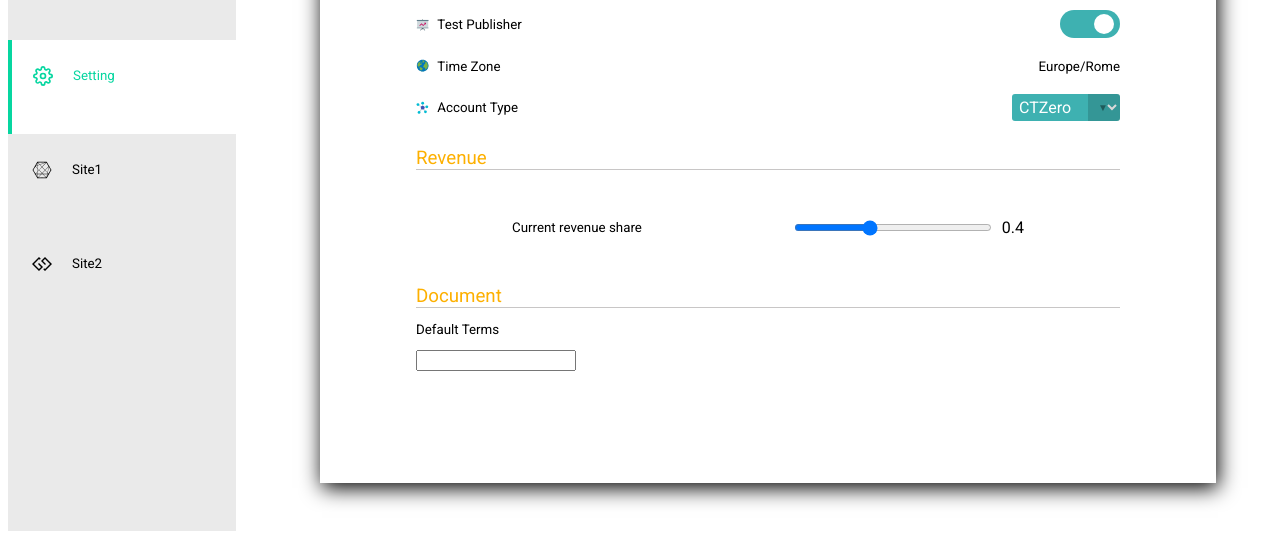
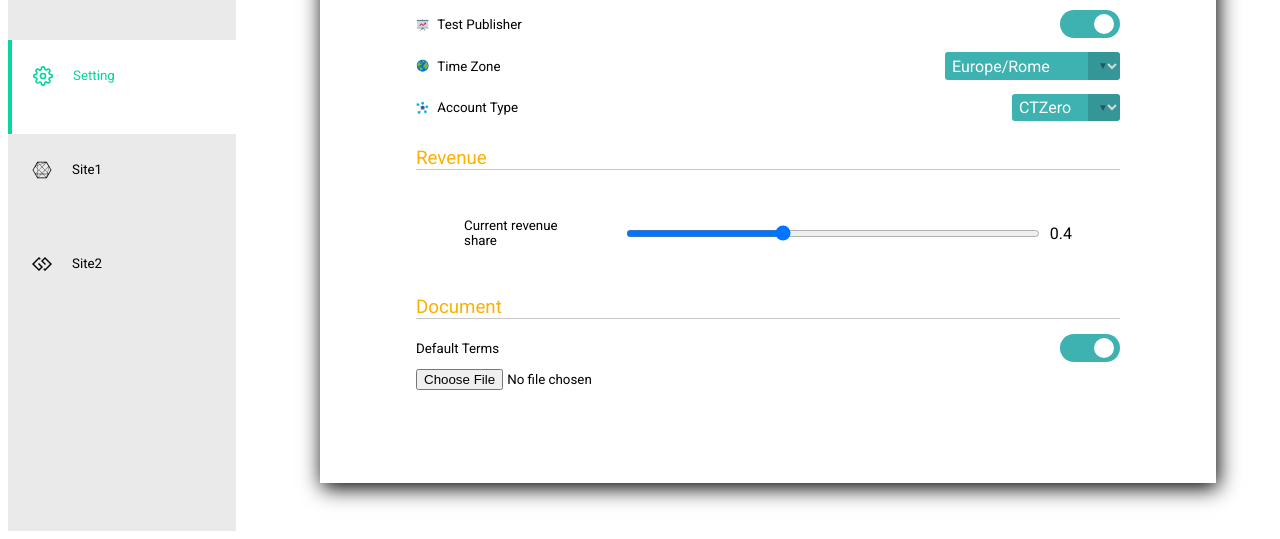
Before and after one commit to YizhuoZhang3/ClickTripz_FrontEnd, a React app: page / in a window 1280 px wide. Both pictures are taken after a click on the tab "Setting". Shown: the part 277-816 px from the top of the page. Built offline with nearby package versions, Linux system fonts and the light colour scheme.

Commit message:
setting page rendering done

```diff
--- a/package.json
+++ b/package.json
@@ -6,6 +6,7 @@
     "@testing-library/jest-dom": "^5.16.1",
     "@testing-library/react": "^12.1.2",
     "@testing-library/user-event": "^13.5.0",
+    "axios": "^0.25.0",
     "classnames": "^2.3.1",
     "react": "^17.0.2",
     "react-dom": "^17.0.2",
--- a/public/style.css
+++ b/public/style.css
@@ -254,7 +254,7 @@ h2{
   transition: 0.4s;
 }
 
-input:checked+ .slider{
+input:checked + .slider{
   background-color: rgb(62, 177, 177);
 }
 
@@ -283,13 +283,15 @@ input:checked + .slider:before{
   margin-right: 0.5rem;
 }
 
-.slidecontainer{
+#slidecontainer{
   display: flex;
   justify-content: space-between;
   align-items: center;
+  margin: 3em 3em;
 }
 
 #slider-label{
+  width: 25%;
   color: black;
 }
 
@@ -308,6 +310,12 @@ input:checked + .slider:before{
   height: 7px;
   outline: none;
   border-radius: 3px;
+}
+
+.doc{
+  display: flex;
+  justify-content: space-between;
+  align-items: center;
 }
 
 /* selection box */
--- a/src/components/Setting.js
+++ b/src/components/Setting.js
@@ -2,6 +2,7 @@ import React from "react";
 import Switch from "./Switch";
 import { FcLock, FcStatistics, FcGlobe, FcMindMap} from "react-icons/fc";
 import UploadFile from "./UploadFile";
+import TimeZone from "./TimeZone";
 
 export default function Setting({data}){
   return (
@@ -26,7 +27,7 @@ export default function Setting({data}){
 
               <div className="general">
                 <p><FcGlobe id="setting-icon"/>Time Zone</p>
-                <p id="switch-btn">{data.settings.general.timezone}</p>
+                <div className="custom-dropdown small"><TimeZone /></div>
               </div>
               <div className="general ">
                 <p><FcMindMap id="setting-icon"/>Account Type</p>
@@ -44,19 +45,22 @@ export default function Setting({data}){
 
           <div>
             <h3>Revenue</h3>
-            <form class="slidecontainer">
-              <label id="slider-label" for="publisherShare">Current revenue share</label>
+            <form id="slidecontainer">
+              <label id="slider-label" htmlFor="publisherShare">Current revenue share</label>
               <div className="myRange">
-              <input id="rangeInput" type="range" min="0.1" max="0.9" step="0.1" value={data.settings.revenue.publisherShare} name="publisherShare" oninput="outputId.value = rangeInput.value"/>
-              <output name="outputName" id="outputId" for="rangeInput">{data.settings.revenue.publisherShare}</output>
+              <input id="rangeInput" type="range" min="0.1" max="0.9" step="0.1" value={data.settings.revenue.publisherShare} name="publisherShare" onInput="outputId.value = rangeInput.value"/>
+              <output name="outputName" id="outputId" htmlFor="rangeInput">{data.settings.revenue.publisherShare}</output>
               </div>
             </form>
           </div>
 
           <div>
             <h3>Document</h3>
-            <p>Default Terms</p>
-            <UploadFile/>
+            <div className="doc">
+              <p>Default Terms</p>
+              <Switch isToggled={data.settings.document.defaultTerms}/>
+            </div>
+            <UploadFile />
           </div>
         </div>
       </div>
--- a/src/components/Switch.js
+++ b/src/components/Switch.js
@@ -8,7 +8,7 @@ import cx from "classnames";
 
   return (
     <label className="switch">
-      <input type="checkbox" checked={isToggled} onChange={onToggle}/>
+      <input type="checkbox" checked={isToggled} onClick={onToggle}/>
       <span className={slideCX}/>
     </label>
   )
--- /dev/null
+++ b/src/components/TimeZone.js
@@ -0,0 +1,17 @@
+import react from "react";
+
+export default function TimeZone(){
+  return(
+    <select>
+      <option value="Europe/Rome">Europe/Rome</option>
+      <option value="America/Mexic">America/Mexico</option>
+      <option value="Pacific/Easter">Pacific/Easter</option>
+      <option value="America/Regina">America/Regina</option>
+      <option value="America/Havana">America/Havana</option>
+      <option value="Asian/Beijing">Asian/Beijing</option>
+      <option value="Asian/Tokyo">Asian/Tokyo</option>
+      <option value="Europe/Paris">Europe/Paris</option>
+
+    </select>
+  )
+}
--- a/src/components/UploadFile.js
+++ b/src/components/UploadFile.js
@@ -1,4 +1,5 @@
 import react from "react";
+import axios, {post} from "axios";
 
 export default function UploadFile(){
   const onChange = (e) => {
@@ -7,14 +8,17 @@ export default function UploadFile(){
     let reader = new FileReader();
     reader.readAsDataURL(files[0]);
     reader.onload = (e) => {
-      console.warn("file data ", e.target.result)
+      console.warn("file data ", e.target.result);
+      const url = "http://127.0.0.1:3000/api/service";
+      const formData = {file: e.target.result}
+      return post(url, formData)
+        .then(response => console.warn("result: ", response))
     }
   }
 
   return(
     <div >
-      <input tye="file" name="file" onChange={(e)=>onChange(e)}/>
-
+      <input type="file" name="file" onChange={(e)=>onChange(e)}/>
     </div>
   )
 }
```
Also changed, not shown: 1 other file.
